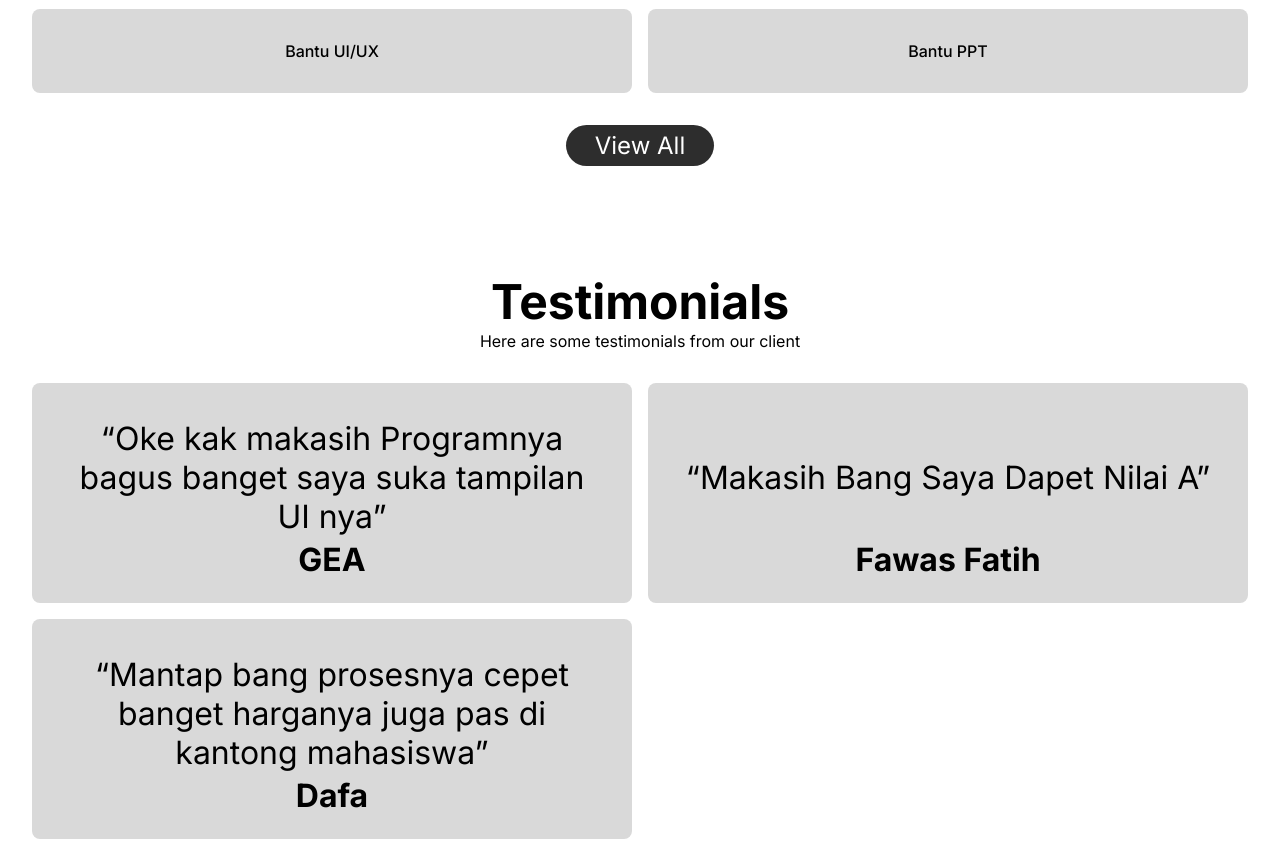
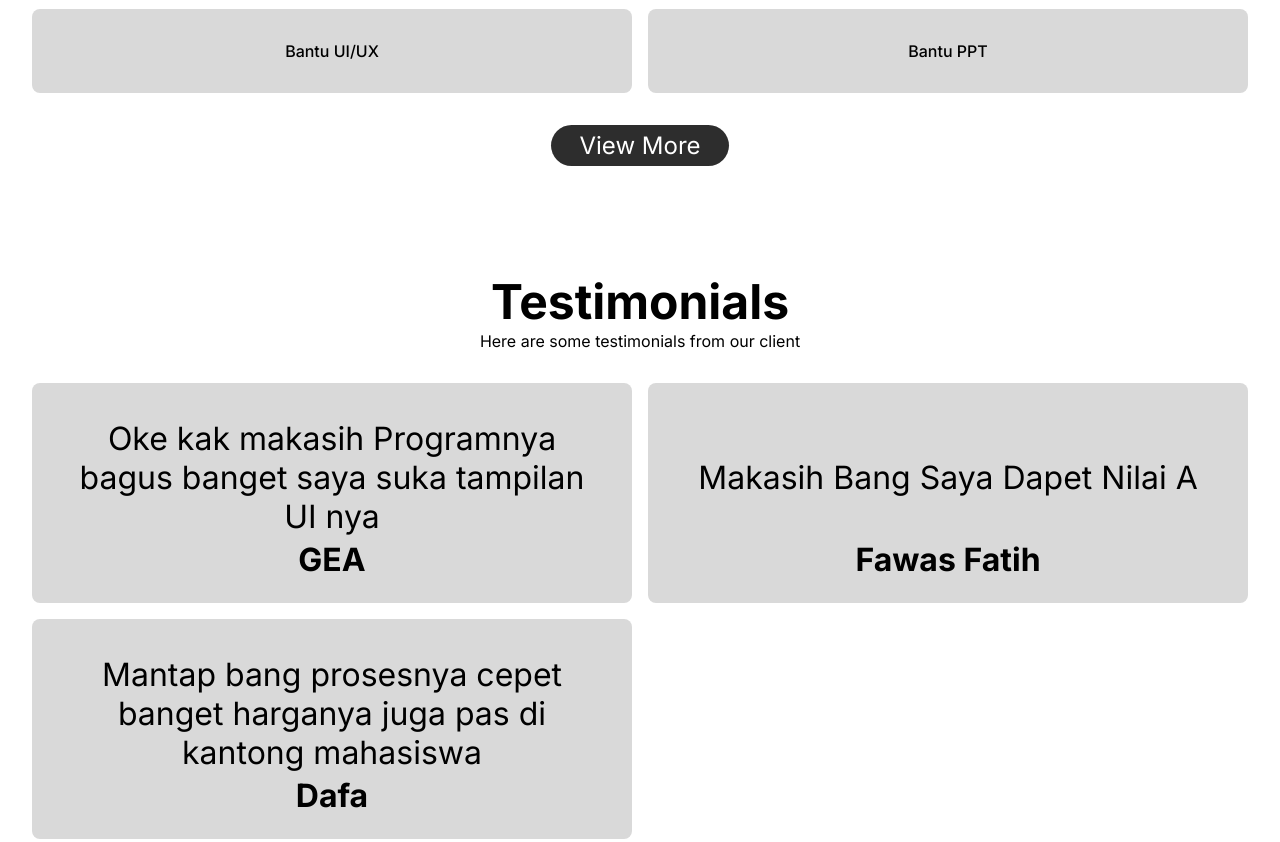
Before and after one commit to Firlans/bantutugas_portofolio, a plain HTML site: page index.html in a window 1280 px wide. Shown: the part 1240-2082 px from the top of the page. Drawn offline with Linux system fonts and the light colour scheme.

Commit message:
view button is done

```diff
--- a/assets/DB/services.json
+++ b/assets/DB/services.json
@@ -22,5 +22,17 @@
     {
         "id": 6,
         "name": "Bantu PPT"
+    },
+    {
+        "id": 7,
+        "name": "Bantu Print"
+    },
+    {
+        "id": 8,
+        "name": "Bantu Proposal"
+    },
+    {
+        "id": 7,
+        "name": "Bantu Makalah"
     }
 ]
--- /dev/null
+++ b/assets/script/event.js
@@ -0,0 +1,16 @@
+async function viewMore() {
+    servicesList.replaceChildren();
+    const dataServices = await fetchData("./assets/DB/services.json");
+    dataServices.map(item => {
+        const tag = createStructureServicesListTag(item.name);
+        servicesList.appendChild(tag);
+    })
+    viewMoreButton.style.display = "none";
+    viewLessButton.style.display = "block";
+}
+
+const servicesList = document.getElementById("services-list");
+const viewMoreButton = document.getElementById("view-more");
+const viewLessButton = document.getElementById("view-less");
+viewMoreButton.addEventListener("click", viewMore);
+viewLessButton.addEventListener("click", () => viewServices(servicesList));
--- a/assets/script/index.js
+++ b/assets/script/index.js
@@ -1,6 +1,6 @@
-async function fetchDataServices() {
+async function fetchData(url) {
     try {
-        const response = await fetch("./assets/DB/services.json")
+        const response = await fetch(url)
         const data = await response.json();
         return data
     } catch (error) {
@@ -9,15 +9,61 @@ async function fetchDataServices() {
     }
 }
 
+function createStructureServicesListTag(data) {
+    const tag = document.createElement("p");
+    const text = document.createTextNode(data);
+    tag.appendChild(text);
+    return tag;
+}
+
+function createStructureTestimonialsListTag(quotesText, clientName) {
+    const clientDiv = document.createElement('div');
+    clientDiv.className = 'client';
+
+    // Buat elemen <p> untuk quotes dengan class "quotes" dan tambahkan teks
+    const quotesP = document.createElement('p');
+    quotesP.className = 'quotes';
+    const quotesTextNode = document.createTextNode(quotesText);
+    quotesP.appendChild(quotesTextNode);
+
+    // Buat elemen <p> untuk client name dengan class "client-name" dan tambahkan teks
+    const clientNameP = document.createElement('p');
+    clientNameP.className = 'client-name';
+    const clientNameTextNode = document.createTextNode(clientName);
+    clientNameP.appendChild(clientNameTextNode);
+
+    // Tambahkan elemen <p> ke dalam <div class="client">
+    clientDiv.appendChild(quotesP);
+    clientDiv.appendChild(clientNameP);
+
+
+    return clientDiv;
+}
+
+// show first 6 data services
+async function viewServices(container) {
+    container.replaceChildren();
+    const dataServices = await fetchData("./assets/DB/services.json");
+    const firstDataServices = dataServices.filter((item, index) => index < 6);
+    firstDataServices.map(item => {
+        const tag = createStructureServicesListTag(item.name);
+        container.appendChild(tag);
+    });
+    viewLessButton.style.display = "none";
+    viewMoreButton.style.display = "block";
+}
+
 async function main() {
     const servicesList = document.getElementById("services-list");
+    const testimonialsList = document.getElementById("testimonials-list")
     try {
-        const dataServices = await fetchDataServices();
-        let HTMLStructure = dataServices.reduce((accumulator, item) => {
-            const tag = `<p>${item.name}</p>`;
-            return accumulator + tag;
-        }, '');
-        servicesList.innerHTML += HTMLStructure;
+        const dataTestimonials = await fetchData("./assets/DB/testimonials.json");
+        viewServices(servicesList)
+        // show data testimonials
+        dataTestimonials.map(item => {
+            const tag = createStructureTestimonialsListTag(item.quotes, item.name);
+            testimonialsList.appendChild(tag);
+        })
     } catch (error) {
         console.error('Failed to create HTML structure:', error);
     }
--- a/assets/style/style.css
+++ b/assets/style/style.css
@@ -194,6 +194,9 @@ header > button,
     color: var(--color-1);
     border-radius: 1.3rem;
 }
+.content .services button:hover{
+    cursor: pointer;
+}
 
 /* services end */
 
@@ -263,3 +266,9 @@ footer img{
         grid-template-columns: repeat(auto-fill, minmax(300px, 1fr));
     }
 }
+
+@media only screen and (max-width: 1024px) {
+    html{
+        font-size: 14px;
+    }
+}
--- a/index.html
+++ b/index.html
@@ -43,25 +43,13 @@
             <p>Here are the services we are providing to you.</p>
 
             <div id="services-list" class="services-list"></div>
-            <button>View All</button>
+            <button id="view-more">View More</button>
+            <button id="view-less">View Less</button>
         </section>
         <section class="testimonials" id="testimonials">
             <h2>testimonials</h2>
             <p>Here are some testimonials from our client</p>
-            <div class="testimonials-list">
-                <div class="client">
-                    <p class="quotes">“Oke kak makasih Programnya bagus banget saya suka tampilan UI nya”</p>
-                    <p class="client-name">GEA</p>
-                </div>
-                <div class="client">
-                    <p class="quotes">“Makasih Bang Saya Dapet Nilai A”</p>
-                    <p class="client-name">Fawas Fatih</p>
-                </div>
-                <div class="client">
-                    <p class="quotes">“Mantap bang prosesnya cepet banget harganya juga pas di kantong mahasiswa”</p>
-                    <p class="client-name">Dafa</p>
-                </div>
-            </div>
+            <div class="testimonials-list" id="testimonials-list"></div>
         </section>
     </div>
     <footer>
@@ -74,6 +62,7 @@
         <p>&copy 2024 bantutugas. all rights reserved </p>
     </footer>
     <script src="./assets/script/index.js"></script>
+    <script src="./assets/script/event.js"></script>
 </body>
 
 </html>
```
Also changed, not shown: assets/DB/testimonials.json (renamed from assets/DB/testimonies.json), 1 other file.
